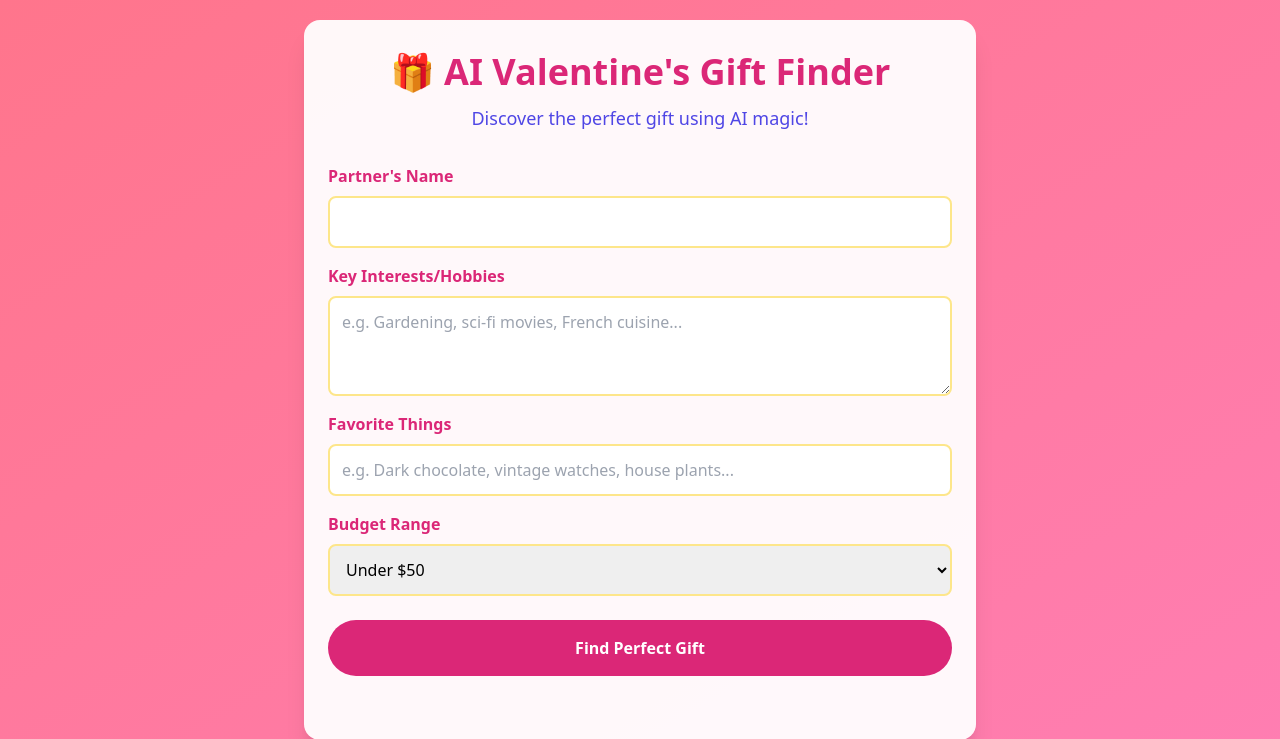
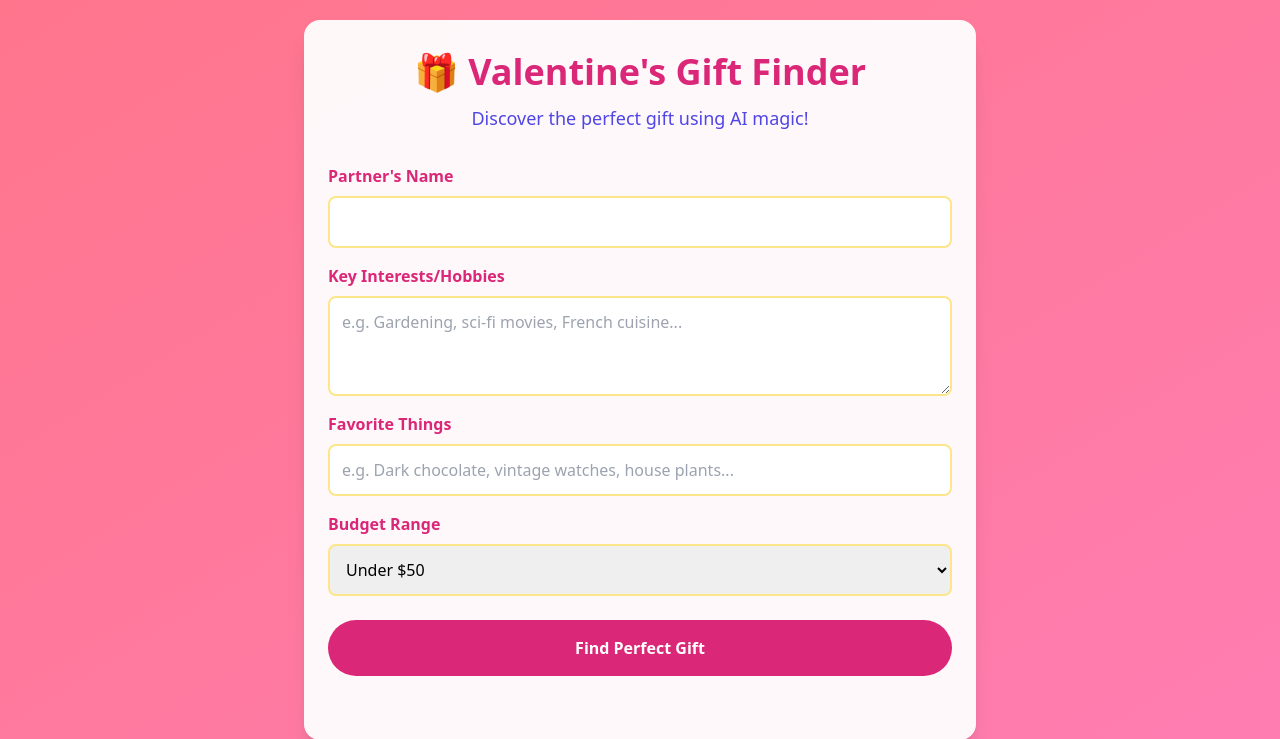
Before and after one commit to IGATAJOHN/valentine, a Flask app: page / in a window 1280 px wide. Shown: the top 739 px of the page. Run offline with Flask 3, Linux system fonts and the light colour scheme; some libraries are stand-ins or nearby versions.

Commit message:
Update index.html

```diff
--- a/templates/index.html
+++ b/templates/index.html
@@ -2,7 +2,7 @@
 <head>
   <meta charset="UTF-8">
   <meta name="viewport" content="width=device-width, initial-scale=1.0">
-  <title>AI Valentine's Gift Finder ❤️</title>
+  <title>Valentine's Gift Finder ❤️</title>
   <script src="https://cdn.tailwindcss.com"></script>
   <link rel="stylesheet" href="{{url_for('static',filename='css/styles.css')}}">
   <script type="module" src="{{url_for('static',filename='js/app.js')}}"></script>
@@ -10,7 +10,7 @@
 <body class="bg-gradient-to-br from-[#ff758c] to-[#ff7eb3] min-h-screen font-sans p-5">
   <div class="container max-w-2xl mx-auto bg-white/95 py-8 px-6 rounded-2xl shadow-xl relative overflow-hidden">
     <div class="heart-animation"></div>
-    <h1 class="text-4xl text-pink-600 text-center mb-3 font-bold">🎁 AI Valentine's Gift Finder</h1>
+    <h1 class="text-4xl text-pink-600 text-center mb-3 font-bold">🎁 Valentine's Gift Finder</h1>
     <p class="text-lg text-indigo-600 text-center mb-8">Discover the perfect gift using AI magic!</p>
 
     <form id="giftForm" class="space-y-6">
```
